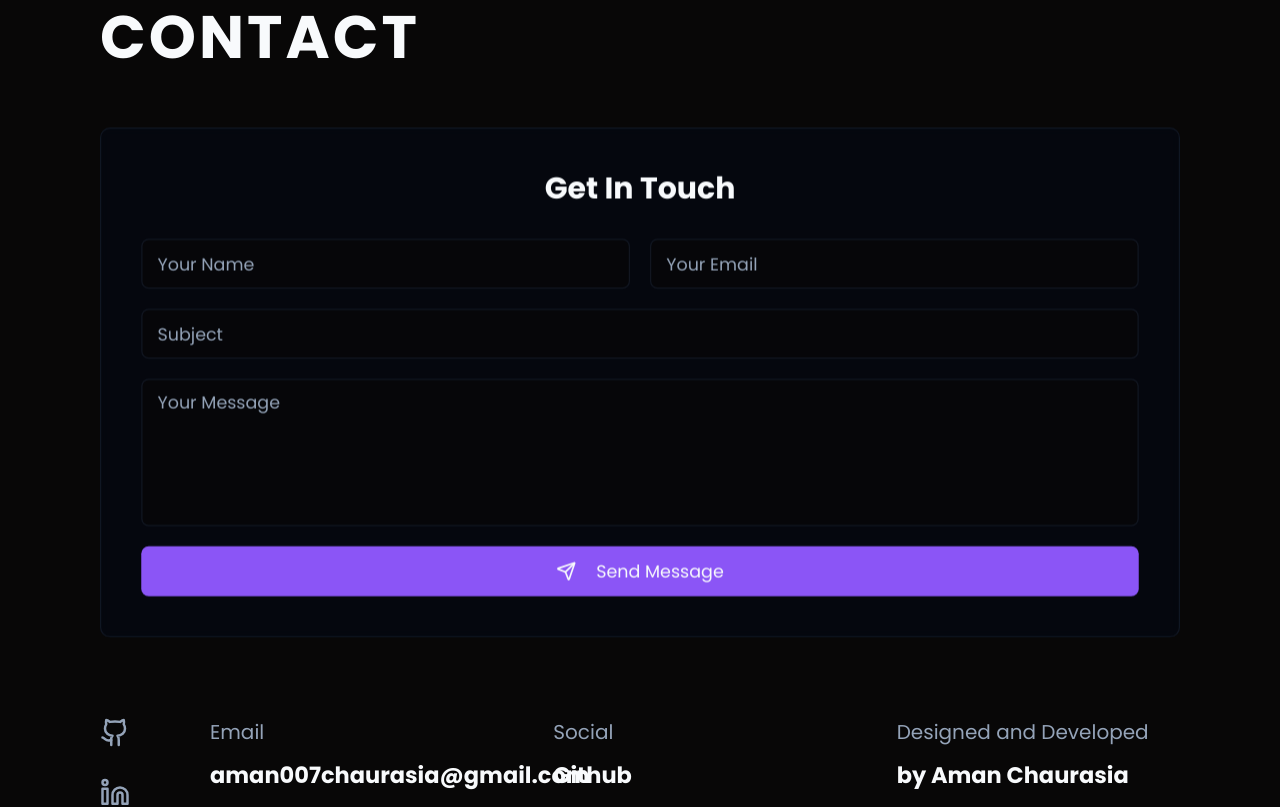
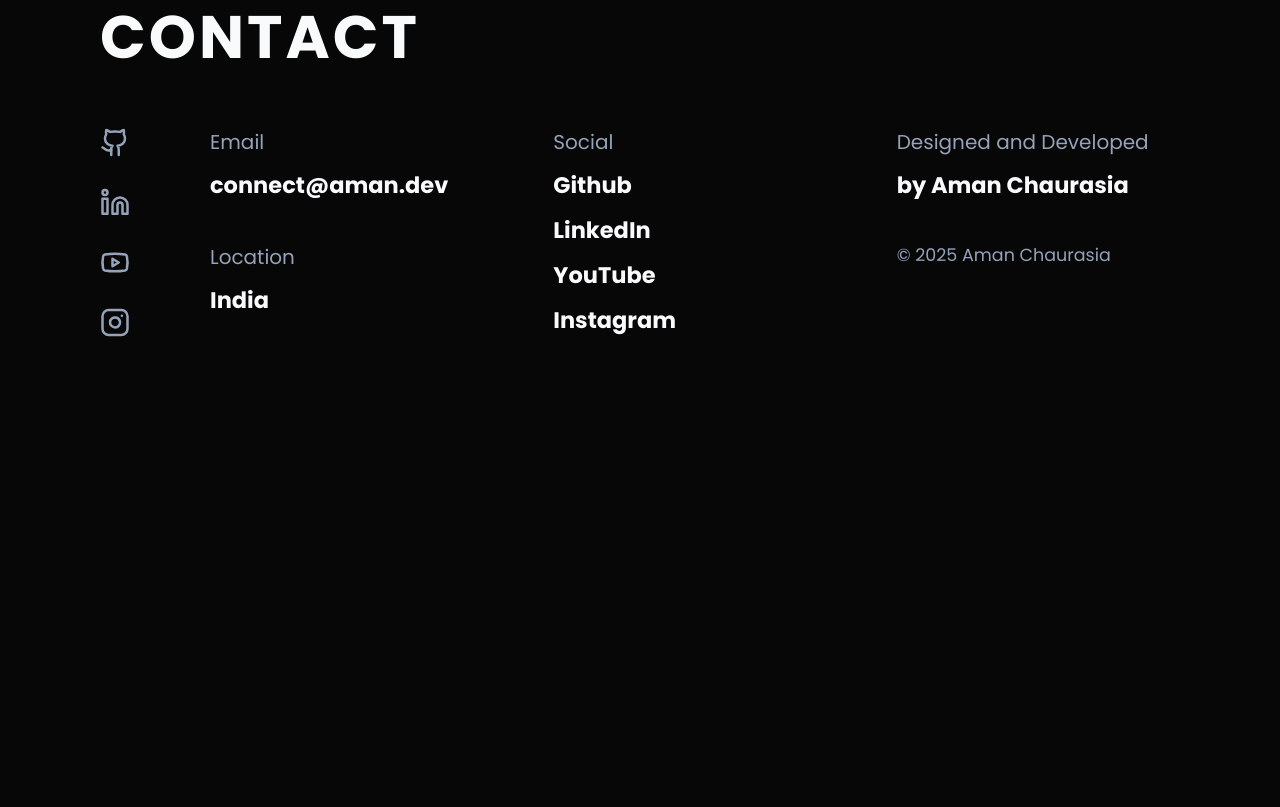
Before and after one commit to Amannn669/aman18-07chaurasia, a React (Vite) app: page / in a window 1280 px wide. Shown: the part 5840-6647 px from the top of the page. After the commit the page ends 6298 px from the top, so only its background shows below. Built offline with nearby package versions, Linux system fonts and the light colour scheme.

Commit message:
Reverted to commit 08151d6f3344176ad66ae501817f22cb979d6d77

```diff
--- a/index.html
+++ b/index.html
@@ -4,53 +4,19 @@
   <head>
     <meta charset="UTF-8" />
     <meta name="viewport" content="width=device-width, initial-scale=1.0" />
-    <title>Aman Chaurasia - Designer & Developer | AI/ML Enthusiast</title>
+    <title>Aman Chaurasia - Creative Developer</title>
     <link rel="icon" href="/lovable-uploads/b1a99015-59ca-400d-91cc-3b2a6ccee6ca.png" type="image/png">
-    <meta name="description" content="Aman Chaurasia - Creative Designer & Developer specializing in AI/ML, Gen AI, and modern web technologies. View my portfolio, projects, and experience." />
+    <meta name="description" content="Portfolio of Aman Chaurasia, a creative developer and designer." />
     <meta name="author" content="Aman Chaurasia" />
-    <meta name="keywords" content="Aman Chaurasia, Designer, Developer, AI/ML, Gen AI, Portfolio, Web Development, React, TypeScript" />
-    <link rel="canonical" href="https://aman-portfolio.lovable.app/" />
 
-    <!-- Open Graph Meta Tags -->
-    <meta property="og:title" content="Aman Chaurasia - Designer & Developer | AI/ML Enthusiast" />
-    <meta property="og:description" content="Creative Designer & Developer specializing in AI/ML, Gen AI, and modern web technologies. View my portfolio and projects." />
+    <meta property="og:title" content="Aman Chaurasia - Creative Developer" />
+    <meta property="og:description" content="Portfolio of Aman Chaurasia, a creative developer and designer." />
     <meta property="og:type" content="website" />
-    <meta property="og:url" content="https://aman-portfolio.lovable.app/" />
-    <meta property="og:image" content="/lovable-uploads/30f0f008-c7b0-4537-9c72-8a7fcc2fc7bb.png" />
-    <meta property="og:image:width" content="1200" />
-    <meta property="og:image:height" content="630" />
-    <meta property="og:site_name" content="Aman Chaurasia Portfolio" />
+    <meta property="og:image" content="https://lovable.dev/opengraph-image-p98pqg.png" />
 
-    <!-- Twitter Meta Tags -->
     <meta name="twitter:card" content="summary_large_image" />
-    <meta name="twitter:title" content="Aman Chaurasia - Designer & Developer" />
-    <meta name="twitter:description" content="Creative Designer & Developer specializing in AI/ML and modern web technologies." />
-    <meta name="twitter:image" content="/lovable-uploads/30f0f008-c7b0-4537-9c72-8a7fcc2fc7bb.png" />
-
-    <!-- Performance & SEO -->
-    <meta name="robots" content="index, follow" />
-    <meta name="theme-color" content="#8b5cf6" />
-
-    <!-- Structured Data -->
-    <script type="application/ld+json">
-    {
-      "@context": "https://schema.org",
-      "@type": "Person",
-      "name": "Aman Chaurasia",
-      "jobTitle": "Designer & Developer",
-      "description": "Creative Designer & Developer specializing in AI/ML, Gen AI, and modern web technologies",
-      "url": "https://aman-portfolio.lovable.app/",
-      "image": "/lovable-uploads/30f0f008-c7b0-4537-9c72-8a7fcc2fc7bb.png",
-      "sameAs": [
-        "https://github.com/aman18Chaurasia",
-        "https://www.linkedin.com/in/aman-chaurasia-91443b263/",
-        "https://youtube.com/@forreal..18?feature=shared",
-        "https://www.instagram.com/a_mannn._/"
-      ],
-      "knowsAbout": ["Web Development", "AI/ML", "React", "TypeScript", "Design", "Gen AI"],
-      "email": "aman007chaurasia@gmail.com"
-    }
-    </script>
+    <meta name="twitter:site" content="@lovable_dev" />
+    <meta name="twitter:image" content="https://lovable.dev/opengraph-image-p98pqg.png" />
     <link rel="preconnect" href="https://fonts.googleapis.com">
     <link rel="preconnect" href="https://fonts.gstatic.com" crossorigin>
     <link href="https://fonts.googleapis.com/css2?family=Poppins:wght@300;400;700;900&display=swap" rel="stylesheet">
--- a/src/components/BackToTop.tsx
+++ /dev/null
@@ -1,44 +0,0 @@
-import React, { useState, useEffect } from 'react';
-import { ChevronUp } from 'lucide-react';
-import { Button } from '@/components/ui/button';
-
-const BackToTop = () => {
-  const [isVisible, setIsVisible] = useState(false);
-
-  useEffect(() => {
-    const toggleVisibility = () => {
-      if (window.pageYOffset > 300) {
-        setIsVisible(true);
-      } else {
-        setIsVisible(false);
-      }
-    };
-
-    window.addEventListener('scroll', toggleVisibility);
-
-    return () => window.removeEventListener('scroll', toggleVisibility);
-  }, []);
-
-  const scrollToTop = () => {
-    window.scrollTo({
-      top: 0,
-      behavior: 'smooth'
-    });
-  };
-
-  return (
-    <>
-      {isVisible && (
-        <Button
-          onClick={scrollToTop}
-          className="fixed bottom-8 right-8 z-50 w-12 h-12 rounded-full p-0 shadow-lg bg-primary hover:bg-primary/90 text-primary-foreground transition-all duration-300 hover:scale-110"
-          aria-label="Back to top"
-        >
-          <ChevronUp className="w-6 h-6" />
-        </Button>
-      )}
-    </>
-  );
-};
-
-export default BackToTop;
--- a/src/components/Contact.tsx
+++ b/src/components/Contact.tsx
@@ -1,7 +1,6 @@
 
 import React from 'react';
 import { Github, Linkedin, Youtube, Instagram, ArrowUpRight } from 'lucide-react';
-import ContactForm from './ContactForm';
 
 const socialLinks = {
   github: "https://github.com/aman18Chaurasia",
@@ -15,11 +14,6 @@ const Contact = () => {
         <footer id="contact" className="py-24 relative">
             <div className="container mx-auto px-4">
                 <h2 className="text-center md:text-left text-4xl md:text-5xl font-bold uppercase tracking-wider mb-12">Contact</h2>
-
-                {/* Contact Form Section */}
-                <div className="mb-16">
-                    <ContactForm />
-                </div>
 
                 <div className="flex flex-col md:flex-row gap-8 md:gap-16">
                     {/* LEFT ICONS */}
@@ -36,7 +30,7 @@ const Contact = () => {
                             <div className="space-y-8">
                                 <div>
                                     <h3 className="text-base text-muted-foreground mb-2">Email</h3>
-                                    <a href="mailto:aman007chaurasia@gmail.com" className="font-semibold hover:text-primary transition-colors">aman007chaurasia@gmail.com</a>
+                                    <a href="mailto:aman007chaurasia@gmail.com" className="font-semibold hover:text-primary transition-colors">connect@aman.dev</a>
                                 </div>
                                 <div>
                                     <h3 className="text-base text-muted-foreground mb-2">Location</h3>
--- a/src/components/ContactForm.tsx
+++ /dev/null
@@ -1,128 +0,0 @@
-import React, { useState } from 'react';
-import { Button } from '@/components/ui/button';
-import { Input } from '@/components/ui/input';
-import { Textarea } from '@/components/ui/textarea';
-import { useToast } from '@/hooks/use-toast';
-import { Send, Loader2 } from 'lucide-react';
-
-const ContactForm = () => {
-  const [formData, setFormData] = useState({
-    name: '',
-    email: '',
-    subject: '',
-    message: ''
-  });
-  const [isSubmitting, setIsSubmitting] = useState(false);
-  const { toast } = useToast();
-
-  const handleChange = (e: React.ChangeEvent<HTMLInputElement | HTMLTextAreaElement>) => {
-    setFormData(prev => ({
-      ...prev,
-      [e.target.name]: e.target.value
-    }));
-  };
-
-  const handleSubmit = async (e: React.FormEvent) => {
-    e.preventDefault();
-    setIsSubmitting(true);
-
-    // Simulate form submission
-    try {
-      await new Promise(resolve => setTimeout(resolve, 1000));
-
-      // Create mailto link with form data
-      const subject = encodeURIComponent(formData.subject || 'Portfolio Contact');
-      const body = encodeURIComponent(
-        `Name: ${formData.name}\nEmail: ${formData.email}\n\nMessage:\n${formData.message}`
-      );
-      window.open(`mailto:aman007chaurasia@gmail.com?subject=${subject}&body=${body}`);
-
-      toast({
-        title: "Message Ready!",
-        description: "Your email client should open with your message ready to send.",
-      });
-
-      setFormData({ name: '', email: '', subject: '', message: '' });
-    } catch (error) {
-      toast({
-        title: "Error",
-        description: "Something went wrong. Please try again.",
-        variant: "destructive",
-      });
-    } finally {
-      setIsSubmitting(false);
-    }
-  };
-
-  return (
-    <div className="bg-card/50 backdrop-blur-sm border border-border/50 rounded-lg p-6 md:p-8">
-      <h3 className="text-2xl font-semibold mb-6 text-center">Get In Touch</h3>
-      <form onSubmit={handleSubmit} className="space-y-4">
-        <div className="grid grid-cols-1 md:grid-cols-2 gap-4">
-          <div>
-            <Input
-              type="text"
-              name="name"
-              placeholder="Your Name"
-              value={formData.name}
-              onChange={handleChange}
-              required
-              className="bg-background/50 border-border/50"
-            />
-          </div>
-          <div>
-            <Input
-              type="email"
-              name="email"
-              placeholder="Your Email"
-              value={formData.email}
-              onChange={handleChange}
-              required
-              className="bg-background/50 border-border/50"
-            />
-          </div>
-        </div>
-        <div>
-          <Input
-            type="text"
-            name="subject"
-            placeholder="Subject"
-            value={formData.subject}
-            onChange={handleChange}
-            className="bg-background/50 border-border/50"
-          />
-        </div>
-        <div>
-          <Textarea
-            name="message"
-            placeholder="Your Message"
-            value={formData.message}
-            onChange={handleChange}
-            required
-            rows={5}
-            className="bg-background/50 border-border/50 resize-none"
-          />
-        </div>
-        <Button
-          type="submit"
-          disabled={isSubmitting}
-          className="w-full bg-primary hover:bg-primary/90 text-primary-foreground"
-        >
-          {isSubmitting ? (
-            <>
-              <Loader2 className="w-4 h-4 mr-2 animate-spin" />
-              Preparing...
-            </>
-          ) : (
-            <>
-              <Send className="w-4 h-4 mr-2" />
-              Send Message
-            </>
-          )}
-        </Button>
-      </form>
-    </div>
-  );
-};
-
-export default ContactForm;
--- a/src/pages/Index.tsx
+++ b/src/pages/Index.tsx
@@ -4,7 +4,6 @@ import About from '@/components/About';
 import WhatIDo from '@/components/WhatIDo';
 import Experience from '@/components/Experience';
 import Contact from '@/components/Contact';
-import BackToTop from '@/components/BackToTop';
 
 import TechStack from '@/components/TechStack';
 import CodeLoader from '@/components/CodeLoader';
@@ -33,7 +32,7 @@ const Index = () => {
         <Experience />
         <Contact />
       </main>
-      <BackToTop />
+
     </div>
   );
 };
```
